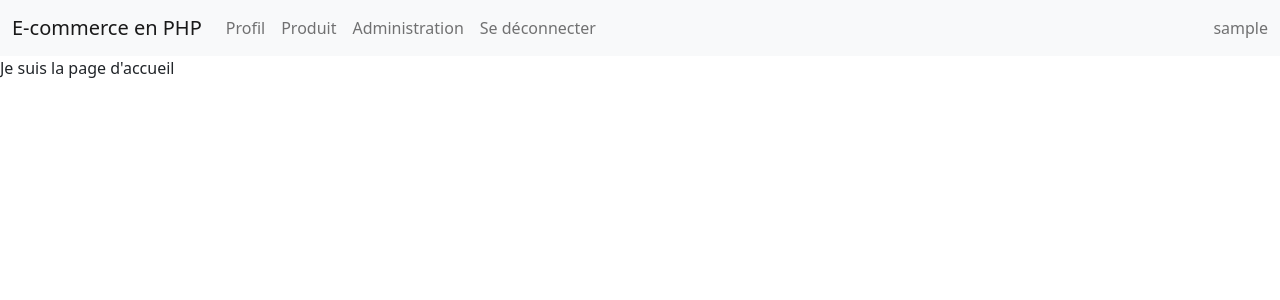
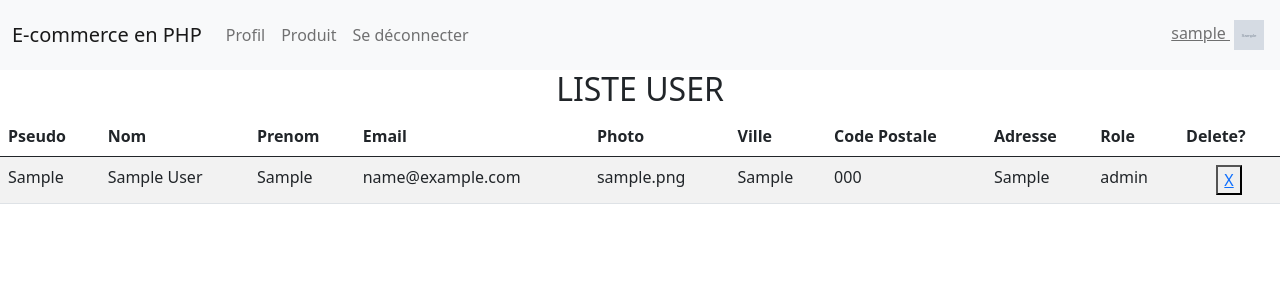
Before and after one commit to David-samp/projet-ecommercefr, a PHP site: page /cours_php/admin/index.php in a window 1280 px wide. Shown: the top 300 px of the page. Run offline with PHP 8.4, Linux system fonts and the light colour scheme; the visitor is signed in with stand-in values (Sample User, id 1); tables that the repository leaves empty or names only in its code hold one stand-in row (values such as "Sample post"); grey boxes marked "Sample" are stand-in pictures; some libraries are stand-ins or nearby versions.

Commit message:
Mise a jour administration

```diff
--- /dev/null
+++ b/admin/index.php
@@ -0,0 +1,60 @@
+<?php
+
+    include("../inc/init.inc.php");
+    include("../inc/functions.inc.php");
+    include("../inc/head.inc.php");
+    include("../inc/header.inc.php");
+    if (isset($_SESSION["is_connect"]) AND isset($_SESSION["is_connect"])==true){
+        $pseudoInfo = $_SESSION["pseudo"];
+        $rechercheInfo = $pdo->prepare("SELECT pseudo, nom, prenom, email, photo, ville, code_postal ,adresse, role FROM user");
+        $retourInfo = $rechercheInfo->execute([]);
+
+    };
+?>
+<main>
+    <h2 class="text-center">LISTE USER</h2>
+    <table class="table table-striped">
+        <thead>
+            <tr>
+                <th>Pseudo</th>
+                <th>Nom</th>
+                <th>Prenom</th>
+                <th>Email</th>
+                <th>Photo</th>
+                <th>Ville</th>
+                <th>Code Postale</th>
+                <th>Adresse</th>
+                <th>Role</th>
+                <th>Delete?</th>
+            </tr>
+        </thead>
+        <tbody>
+            <?php
+            if ($retourInfo){
+                while ($infosProfil = $rechercheInfo->fetch(PDO::FETCH_ASSOC)) {
+
+                    ?>
+                    <tr>
+                        <?php
+                        foreach ($infosProfil as $key => $value) {
+                            ?>
+
+                            <td><?=$value?></td>
+
+
+                    <?php
+
+                    };
+                    ?>
+                        <td class="text-center"><button href><a href="<?= URL ?>admin/delete.php?action=<?=$infosProfil["pseudo"]?>">X</a></button></td>
+                    </tr> <?php
+                };
+            }
+            ?>
+</main>
+
+<?php
+
+    include("../inc/footer.inc.php");
+
+?>
--- a/inc/functions.inc.php
+++ b/inc/functions.inc.php
@@ -32,4 +32,14 @@ function testCookie($cookie) {
         return false;
     };
 };
+
+
+function userIsConnect(){
+    if (isset($_SESSION["pseudo"])){
+        return true;
+    } else {
+        return false;
+    };
+
+}
 ?>
--- a/inc/header.inc.php
+++ b/inc/header.inc.php
@@ -21,19 +21,32 @@
                             <?php
                                 $rechercheRole = $pdo->prepare("SELECT pseudo FROM user WHERE pseudo=? AND role=1");
                                 $roleAdmin = $rechercheRole->execute([$pseudoLog]);
-                                if ($roleAdmin) {
+                                if ($roleAdmin AND $rechercheRole->rowCount() != 0) {
                                     echo "<li class=\"nav-item\">
-                                    <a class=\"nav-link\" href="?><?= URL . "admin.php";?><?php echo ">Administration</a>
+                                    <a class=\"nav-link\" href="?><?= URL . "admin";?><?php echo ">Administration</a>
                                     </li>";
                                 };
                             ?>
-                            <?php echo"
-                                <li class=\"nav-item\">
-                                <a class=\"nav-link\" href="?><?= URL . "deconnexion.php";?><?php echo ">Se déconnecter</a>
+                                <li class="nav-item">
+                                <a class="nav-link" href='?action=deconnexion'>Se déconnecter</a>
                                 </li>
                             </ul>
-                            <span class=\"navbar-text\"> $pseudoLog</span>
-                            ";
+                            <a class="navbar-text"><?=$pseudoLog . " "?>
+                            <?php
+                                $recherchePhoto = $pdo->prepare("SELECT photo FROM user WHERE pseudo=?");
+                                $photo = $recherchePhoto->execute([$pseudoLog]);
+                                $infoPhoto=$recherchePhoto->fetch(PDO::FETCH_ASSOC);
+                                if (!empty($infoPhoto["photo"])) {
+
+
+                                    ?>
+                                    <img src="<?=URL;?>assets/imgs/<?=$infoPhoto["photo"]?>" alt="" width="30" height="30" class="m-1" >
+                                    <?php
+                                }
+                            ?>
+                            </a>
+
+                            <?php
                         } else {
                             echo "
                                 <li class=\"nav-item\">
--- a/index.php
+++ b/index.php
@@ -2,12 +2,20 @@
 
     include("inc/init.inc.php");
     include("inc/functions.inc.php");
+        if (isset($_GET["action"]) AND $_GET["action"] == "deconnexion"){
+            $_SESSION["is_connect"] = false;
+            session_destroy();
+            $msg = "<div class=\"alert alert-danger w-50 mx-auto m-5 \" role=\"alert\">
+            Vous avez bien été déconnecté
+            </div>";
+        };
     include("inc/head.inc.php");
     include("inc/header.inc.php");
 
 ?>
 
-<main>Je suis la page d'accueil</main>
+<main>Je suis la page d'accueil
+</main>
 
 
 <?php
--- a/inscription.php
+++ b/inscription.php
@@ -17,6 +17,7 @@
         $msg = "<div class=\"alert alert-danger w-50 mx-auto m-5 \" role=\"alert\">
         $retourMsg
     </div>";
+
     }
 
 
@@ -27,7 +28,7 @@
 
     <main class="container">
         <h2 class="mb-3">Formulaire d'inscription</h2>
-            <form action="<?= URL; ?>traitement-inscription.php" method="post">
+            <form enctype="multipart/form-data" action="<?= URL; ?>traitement-inscription.php" method="post">
                 <div class="conteneurPseudo d-flex align-items-center col-6 mb-3">
                     <label class="form-label col-4 me-3" for="pseudo">Pseudo :</label>
                     <input class="form-control" type="text" name="pseudo" id="pseudo" placeholder="20 caractères maximum" <?php
```
Also changed, not shown: admin/delete.php (added, +21 -0 lines), connexion.php (+16 -4 lines), profil.php (+6 -1 lines), traitement-inscription.php (+24 -6 lines), admin.php (deleted), assets/imgs/pokeball.png (added), assets/imgs/pokeball2.png (added).
